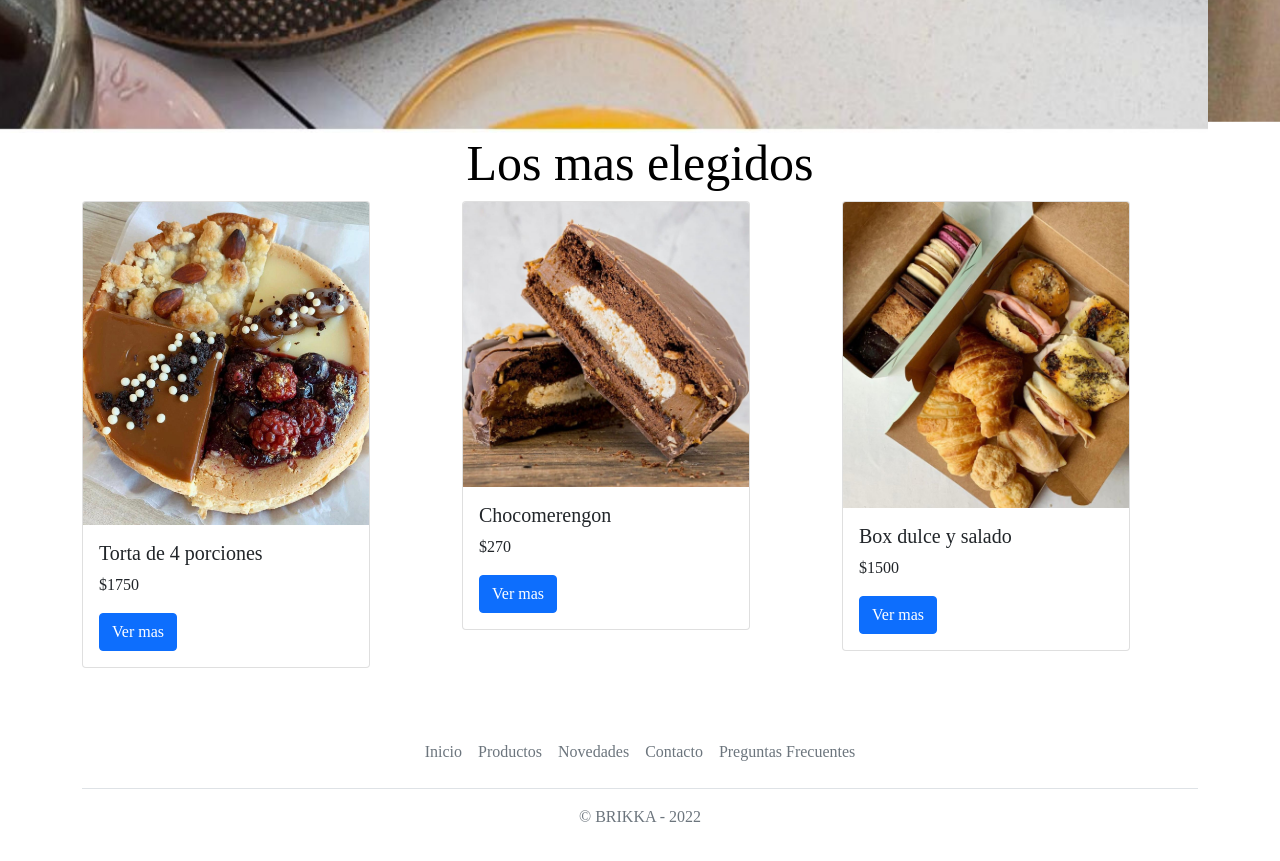
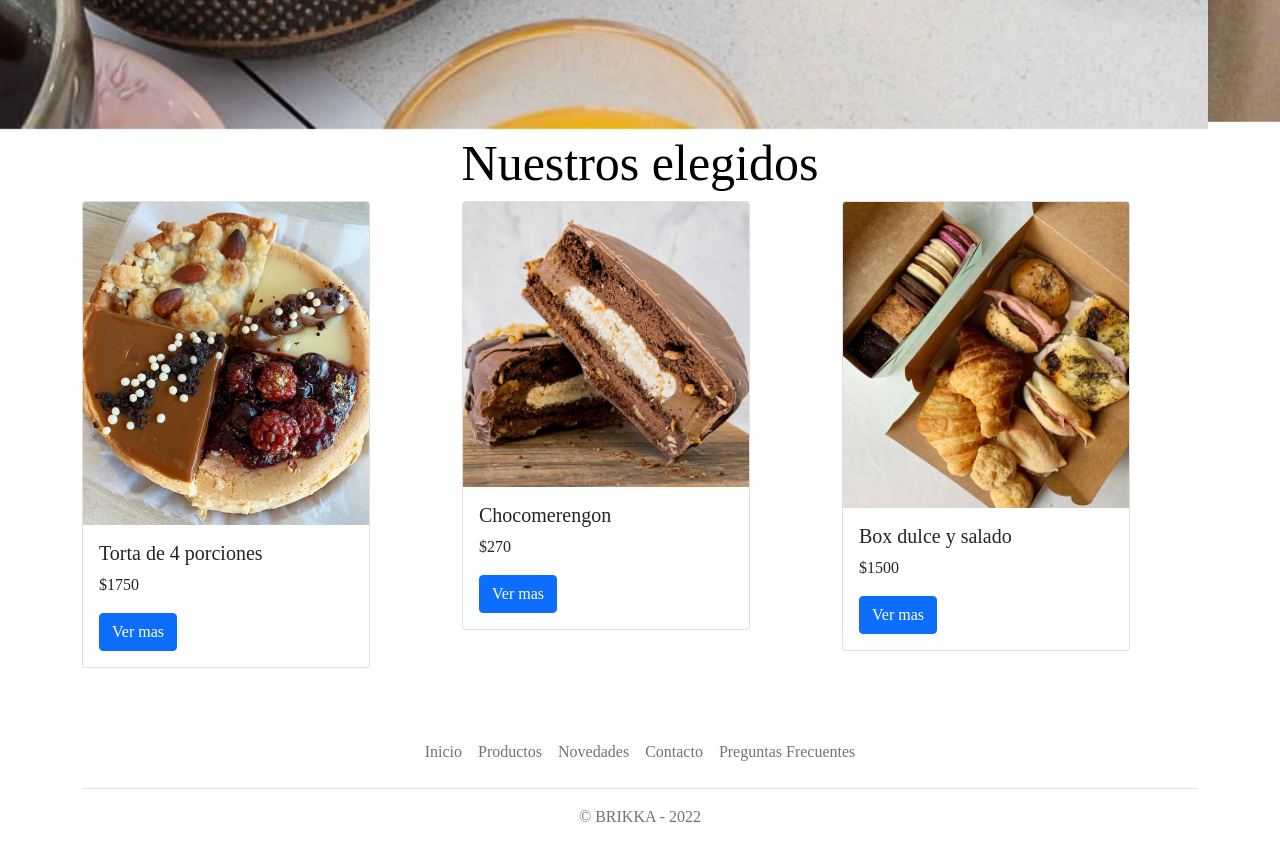
Before and after one commit to MartinaDeipenau/proyecto-brikka, a plain HTML site: page index.html in a window 1280 px wide. Shown: the part 1320-2181 px from the top of the page. Drawn offline with nearby package versions, Linux system fonts and the light colour scheme.

Commit message:
cambie titulo

```diff
--- a/index.html
+++ b/index.html
@@ -78,7 +78,7 @@
             </button>
         </div>
         <div>
-            <h1>Los mas elegidos</h1>
+            <h1>Nuestros elegidos</h1>
         </div>
         <div class="container">
             <div class="row">
```
